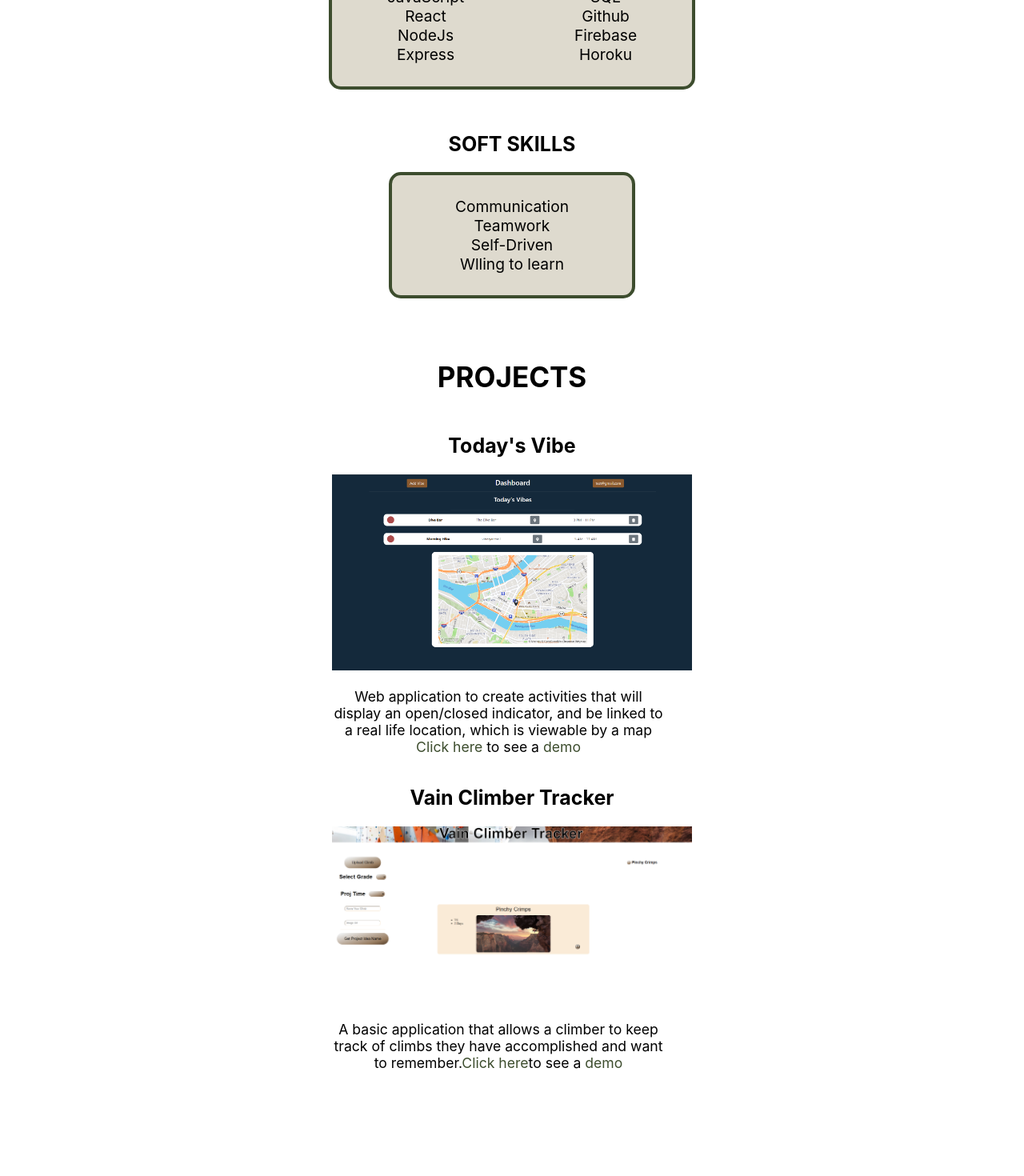
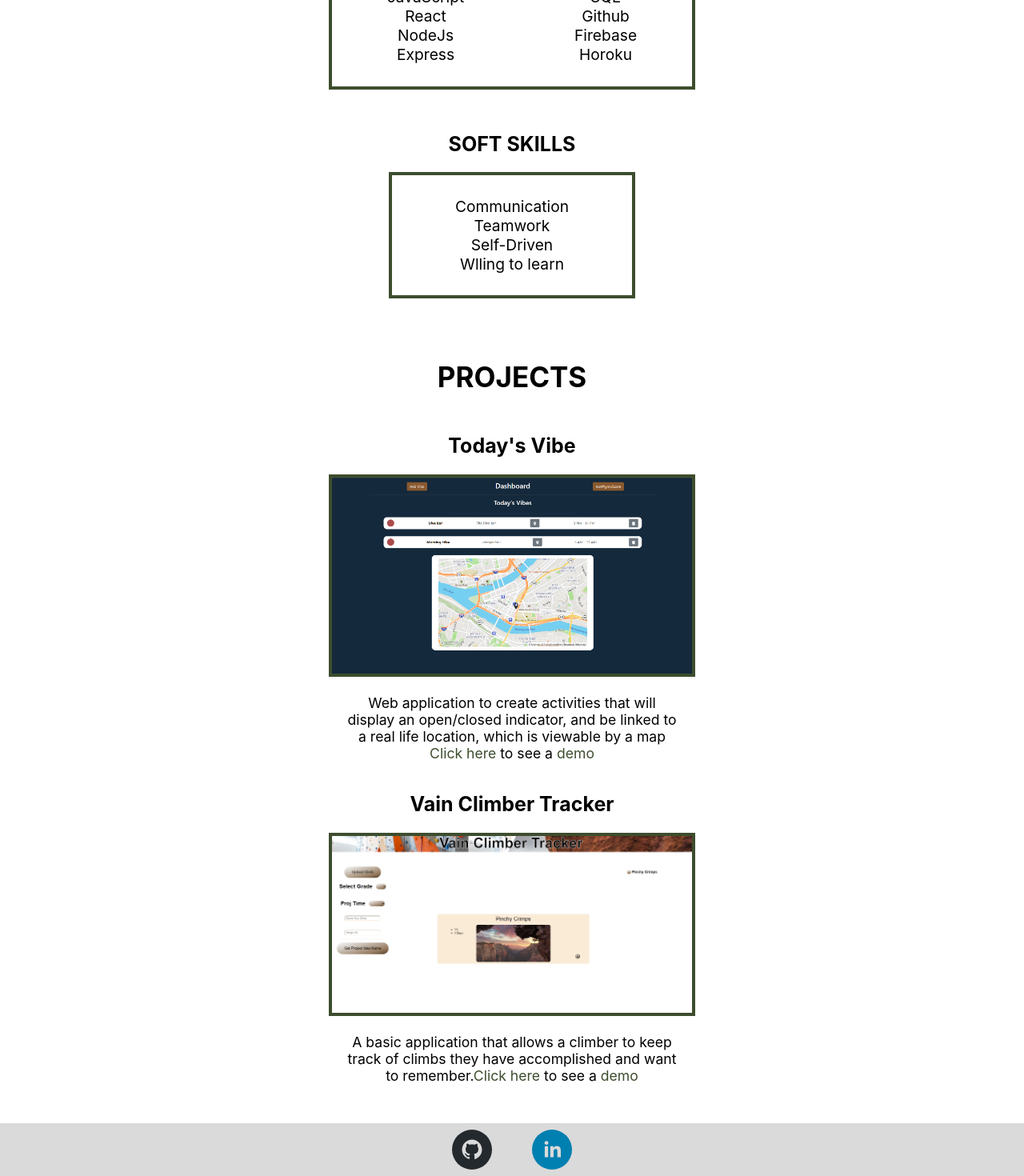
Before and after one commit to SpencerLake/Portfolio-rework, a React (Create React App) app: page / in a window 1280 px wide. Shown: the part 1555-3025 px from the top of the page at 80% size. Before the commit the page ends 2911 px from the top, so only its background shows below. Built offline with nearby package versions, Linux system fonts and the light colour scheme.

Commit message:
finished content

```diff
--- a/package.json
+++ b/package.json
@@ -9,6 +9,7 @@
     "react": "^17.0.2",
     "react-dom": "^17.0.2",
     "react-scripts": "4.0.3",
+    "react-social-icons": "^5.6.1",
     "web-vitals": "^1.1.2"
   },
   "scripts": {
--- a/src/components/About.js
+++ b/src/components/About.js
@@ -4,7 +4,7 @@ import profilePic from '../propic.jpg'
 
 export default function About() {
     return (
-        <div className='aboutpage'>
+        <div className='page'>
             <h2 className='section-title'>ABOUT ME</h2>
             <div className='photo-holder'>
                 <img src={profilePic} alt='Profile Portrait' className='profile-picture'></img>
--- a/src/components/App.css
+++ b/src/components/App.css
@@ -36,6 +36,14 @@
   to {
     transform: rotate(360deg);
   }
+}
+
+.page {
+  min-height: 100vh;
+  padding-top: 1rem;
+  display: flex;
+  flex-direction: column;
+  align-items: center;
 }
 
 .section-title {
@@ -127,14 +135,6 @@ a {
 
 /* Pic & Bio */
 
-.aboutpage {
-  min-height: 100vh;
-  padding-top: 1rem;
-  display: flex;
-  flex-direction: column;
-  align-items: center;
-}
-
 .photo-holder {
   min-width: 310px;
   min-height: 310px;
@@ -188,9 +188,9 @@ a {
 .skills-holder-hard {
   width: 300px;
   min-height: 200px;
-  background-color: #DEDACE;
+  /* background-color: #DEDACE; */
   border: solid 4px #3D4D2E;
-  border-radius: 15px;
+  /* border-radius: 15px; */
   margin-bottom: 2rem;
   display: flex;
   justify-content: space-around;
@@ -200,9 +200,9 @@ a {
 .skills-holder-soft {
   width: 300px;
   min-height: 150px;
-  background-color: #DEDACE;
+  /* background-color: #DEDACE; */
   border: solid 4px #3D4D2E;
-  border-radius: 15px;
+  /* border-radius: 15px; */
   margin-bottom: 2rem;
   display: flex;
   justify-content: space-around;
@@ -214,9 +214,9 @@ a {
   .skills-holder-hard {
     width: 450px;
     min-height: 200px;
-    background-color: #DEDACE;
+    /* background-color: #DEDACE; */
     border: solid 4px #3D4D2E;
-    border-radius: 15px;
+    /* border-radius: 15px; */
     margin-bottom: 2rem;
     display: flex;
     justify-content: space-around;
@@ -226,9 +226,9 @@ a {
   .skills-holder-soft {
     width: 300px;
     min-height: 150px;
-    background-color: #DEDACE;
+    /* background-color: #DEDACE; */
     border: solid 4px #3D4D2E;
-    border-radius: 15px;
+    /* border-radius: 15px; */
     margin-bottom: 2rem;
     display: flex;
     justify-content: space-around;
@@ -239,9 +239,7 @@ a {
 
 /* Projects Page ======================================== */
 
-.projects-page {
-  min-height: 100vh;
-  padding-top: 1rem;
+.project-holder {
   display: flex;
   flex-direction: column;
   align-items: center;
@@ -249,6 +247,8 @@ a {
 
 .proj-pic {
   width: 300px;
+  border: #3D4D2E solid 4px;
+  /* border-radius: 15px; */
 }
 
 @media only screen and (min-width:1024px) {
@@ -256,3 +256,20 @@ a {
     width: 450px;
   }
 }
+
+/* Contact Page ========================================== */
+
+.contact-page {
+ margin-top: 2rem;
+ padding-top: .5rem;
+ padding-bottom: .5rem;
+ background-color: rgb(218, 218, 218);
+ display: flex;
+ justify-content: center;
+}
+
+.contact-links {
+  display: flex;
+  justify-content: space-around;
+  width: 200px;
+}
--- a/src/components/App.js
+++ b/src/components/App.js
@@ -2,6 +2,7 @@ import React from 'react'
 import Landing from './Landing.js'
 import About from './About.js'
 import Projects from './Projects.js'
+import Contact from './Contact.js'
 import './App.css'
 
 function App() {
@@ -10,6 +11,7 @@ function App() {
       <Landing/>
       <About/>
       <Projects/>
+      <Contact/>
     </div>
   );
 }
--- /dev/null
+++ b/src/components/Contact.js
@@ -0,0 +1,14 @@
+import React from 'react'
+import { SocialIcon } from 'react-social-icons'
+import './App.css'
+
+export default function Contact() {
+    return(
+        <div className='contact-page'>
+            <div className='contact-links'>
+                <SocialIcon target="_blank" url="https://github.com/SpencerLake" />
+                <SocialIcon target="_blank" url="https://www.linkedin.com/in/spencer-lake" />
+            </div>
+        </div>
+    )
+}
--- a/src/components/Projects.js
+++ b/src/components/Projects.js
@@ -5,12 +5,12 @@ import vainClimberTracker from "../vainClimberTracker.png"
 
 export default function Projects() {
     return (
-        <div className="projects-page">
+        <div className="page">
             <h2 className="section-title">PROJECTS</h2>
             <div className="project-holder">
                 <h2 className="secondary-title">Today's Vibe</h2>
-                <div className="proj-pic">
-                    <img src={todaysVibe} alt='Picture of project' className='proj-pic'></img>
+                <div >
+                    <img src={todaysVibe} alt='project' className='proj-pic'></img>
                 </div>
                 <div className="biography">
                     <p className="descript-text">
@@ -25,14 +25,14 @@ export default function Projects() {
             </div>
             <div className="project-holder">
                 <h2 className="secondary-title">Vain Climber Tracker</h2>
-                <div className="proj-pic">
+                <div >
                     <img src={vainClimberTracker} alt='Picture of project' className='proj-pic'></img>
                 </div>
                 <div className="biography">
                     <p className="descript-text">
                         A basic application that allows a climber to keep track of
                         climbs they have accomplished and want to remember.
-                        <a id="demo-link" target="_blank" href="https://youtu.be/LocMD9GrSfE">Click here</a>
+                        <a id="demo-link" target="_blank" href="https://youtu.be/LocMD9GrSfE">Click here </a>
                         to see a <a id="demo-link" target="_blank" href="https://youtu.be/LocMD9GrSfE">demo</a>
                     </p>
                 </div>
```
Also changed, not shown: 1 other file (tests, documents, lock files or other folders).
